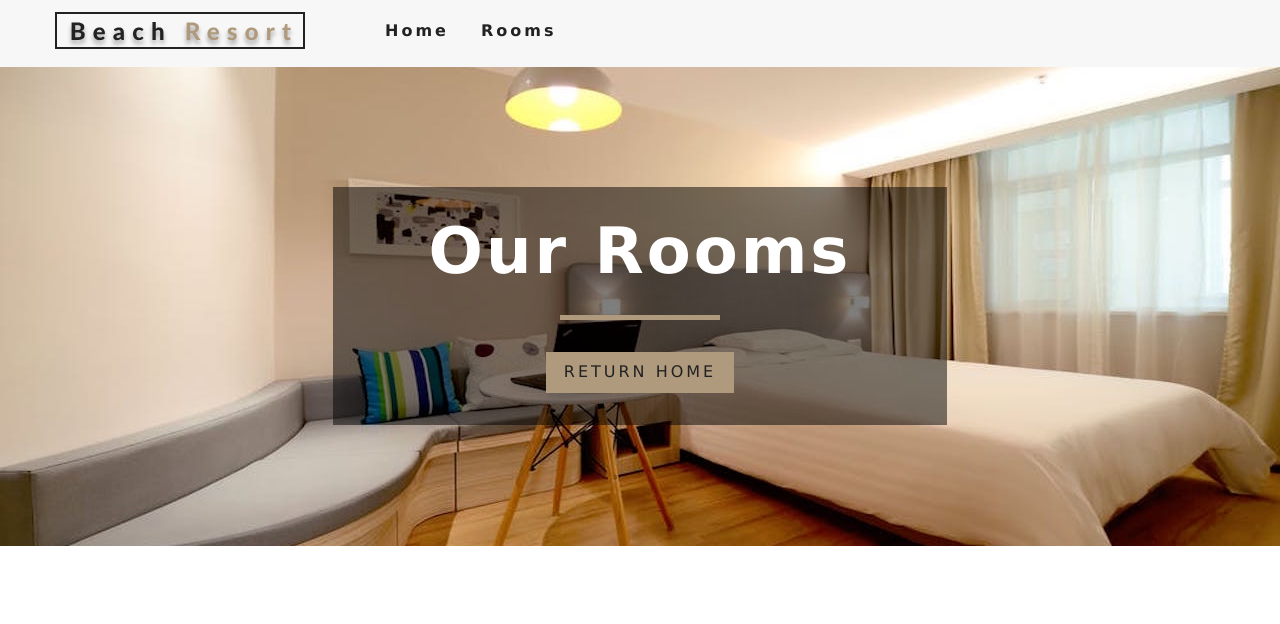
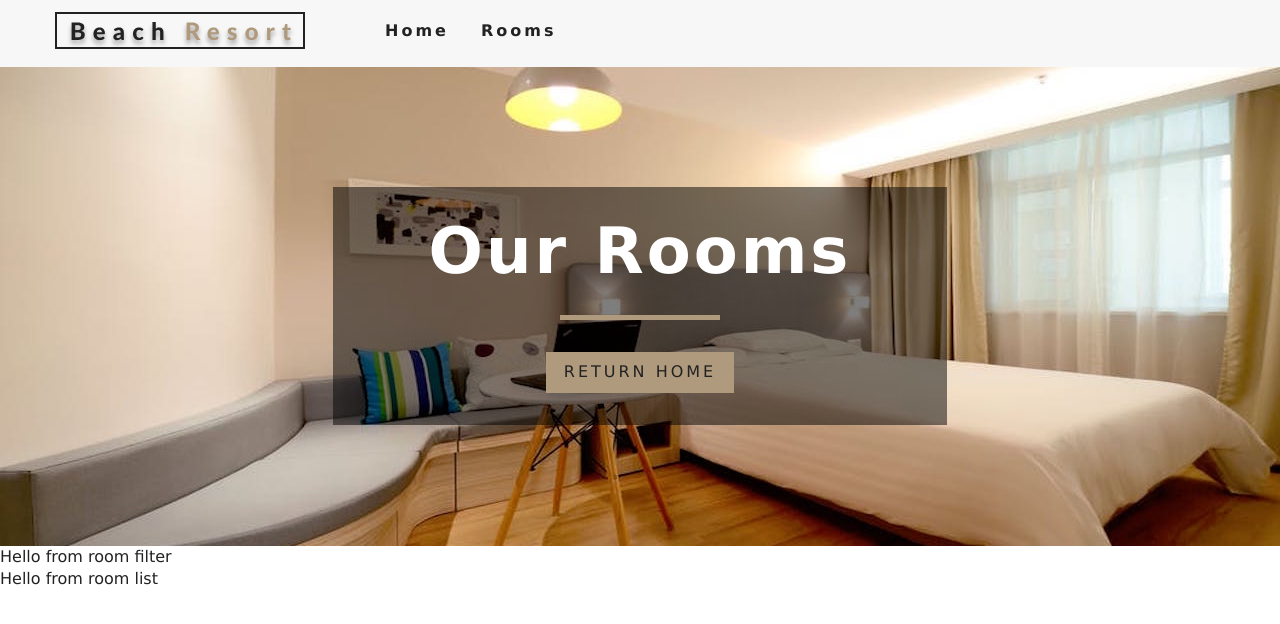
Before and after one commit to ibrahem50/Hotel-Reservation-info, a React (Create React App) app: page /rooms in a window 1280 px wide. Shown: the top 624 px of the page. Built offline with nearby package versions, Linux system fonts and the light colour scheme.

Commit message:
added RoomContainer Component

```diff
--- /dev/null
+++ b/src/components/RoomContainer.js
@@ -0,0 +1,20 @@
+import React from "react";
+import RoomFilter from "./RoomFilter";
+import RoomList from "./RoomList";
+import Loading from "./Loading";
+import { withRoomConsumer } from "../context";
+
+const RoomContainer = ({context}) => {
+  const { loading, sortedRooms, rooms } = context;
+  if (loading) {
+    return <Loading />;
+  }
+  return (
+    <>
+      <RoomFilter rooms={rooms} />
+      <RoomList rooms={sortedRooms}/>
+    </>
+  );
+}
+
+export default withRoomConsumer(RoomContainer);
--- /dev/null
+++ b/src/components/RoomFilter.js
@@ -0,0 +1,9 @@
+const RoomFilter = () => {
+    return (
+        <div>
+            Hello from room filter
+        </div>
+     );
+}
+
+export default RoomFilter;
--- /dev/null
+++ b/src/components/RoomList.js
@@ -0,0 +1,9 @@
+const RoomList = () => {
+    return (
+        <div>
+            Hello from room list
+        </div>
+     );
+}
+
+export default RoomList;
--- a/src/context.js
+++ b/src/context.js
@@ -45,4 +45,14 @@
     }
 }
 
+export function withRoomConsumer(Component) {
+    return function ConsumerWrapper(props){
+        return (
+            <RoomConsumer>
+                {value => <Component {...props} context={value} />}
+            </RoomConsumer>
+        );
+    }
+}
+
 export const RoomConsumer = RoomContext.Consumer;
--- a/src/pages/Rooms.js
+++ b/src/pages/Rooms.js
@@ -1,14 +1,18 @@
 import Banner from "../components/Banner";
 import Hero from "../components/Hero";
 import {Link} from "react-router-dom";
+import RoomContainer from "../components/RoomContainer";
 
 const Rooms = () => {
     return (
+        <>
         <Hero hero="roomsHero">
             <Banner title="our rooms">
                 <Link to='/' className='btn-primary'>return home</Link>
             </Banner>
         </Hero>
+        <RoomContainer />
+        </>
      );
 }
 
```
Also changed, not shown: 1 other file (tests, documents, lock files or other folders).
